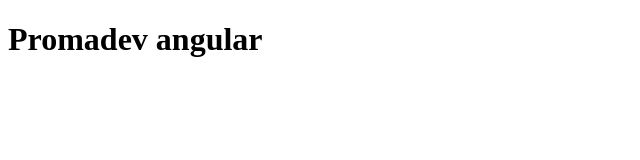
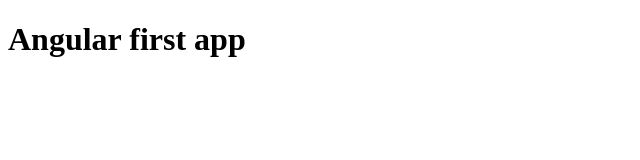
Before and after one commit to amzour/promadev-angular, a plain HTML site: page index.html in a window 1280 px wide. Shown: the whole page, without its empty margins (0-640 px from the left). Drawn offline with Linux system fonts and the light colour scheme.

Commit message:
update index

```diff
--- a/index.html
+++ b/index.html
@@ -4,6 +4,6 @@
         <title>Promadev angular</title>
     </head>
     <body>
-        <h1>Promadev angular</h1>
+        <h1>Angular first app</h1>
     </body>
 </html>
```
